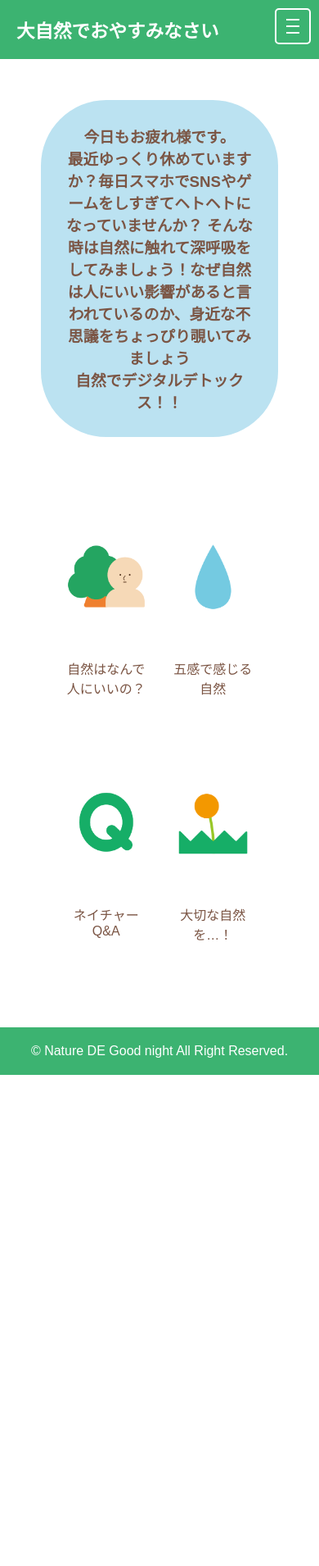
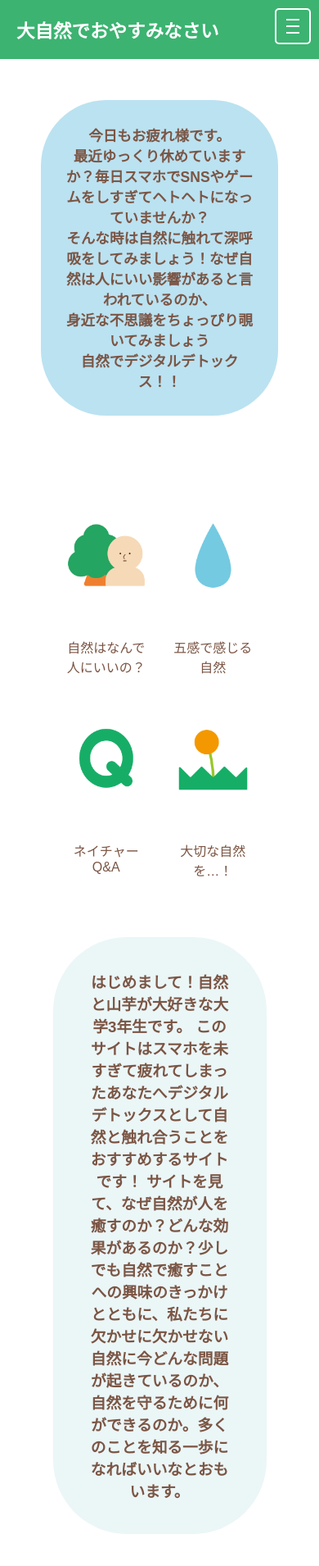
Before and after one commit to Skh632/goodnight_nature, a plain HTML site: page index.html in a window 390 px wide. Shown: the top 1910 px of the page at 82% size. Before the commit the page ends 1311 px from the top, so only its background shows below. Drawn offline with Linux system fonts and the light colour scheme; a web font is replaced by a local one.

Commit message:
Add files via upload

```diff
--- a/index.html
+++ b/index.html
@@ -37,7 +37,8 @@
       <section>
          <h3>今日もお疲れ様です。<br>
         最近ゆっくり休めていますか？毎日スマホでSNSやゲームをしすぎてヘトヘトになっていませんか？
-      そんな時は自然に触れて深呼吸をしてみましょう！なぜ自然は人にいい影響があると言われているのか、身近な不思議をちょっぴり覗いてみましょう
+      <br>そんな時は自然に触れて深呼吸をしてみましょう！なぜ自然は人にいい影響があると言われているのか、
+      <br>身近な不思議をちょっぴり覗いてみましょう
       <br>自然でデジタルデトックス！！</h3>
     </section>
         <article>
@@ -57,11 +58,18 @@
             <a href="index5.html"><div class="btn4"></div></a>
             <p>大切な自然を…！</p>
           </div>
+
+          <div class="section2">
+            <h3>はじめまして！自然と山芋が大好きな大学3年生です。
+              <br>このサイトはスマホを未すぎて疲れてしまったあなたへデジタルデトックスとして自然と触れ合うことをおすすめするサイトです！
+              <br>サイトを見て、なぜ自然が人を癒すのか？どんな効果があるのか？少しでも自然で癒すことへの興味のきっかけとともに、私たちに欠かせに欠かせない自然に今どんな問題が起きているのか、自然を守るために何ができるのか。多くのことを知る一歩になればいいなとおもいます。
+            </h3>
+          </div>
         </main>
         </article>
 
     <footer>
-      <p>&copy; Nature DE Good night All Right Reserved. </p>
+      <p>&copy; 大自然でおやすみなさい </p>
     </footer>
   </div><!-- #wrap-->
 </body>
--- a/style.css
+++ b/style.css
@@ -29,7 +29,7 @@ header {
   overflow: hidden;
   background-color: #0074c2a6;
   transition: height .5s;
-  font-size: medium;
+  font-size: 48 / 750 * 100vw;
   font-weight: bold;
   font-family: 'Zen Maru Gothic', sans-serif;
 }
@@ -58,7 +58,7 @@ section {
   padding: 30px 30px;
   background-color: #bbe2f1 ;
   border-radius: 80px;
-  font-size: medium;
+  font-size: 48 / 750 * 100vw;
   text-align: center;
   color: #7b5544 ;
   font-family: 'Zen Maru Gothic', sans-serif;
@@ -68,12 +68,12 @@ section {
 article {
   margin: auto;
   width:90%;
-  height: 400px;
+  /*height: 400px;*/
   background: #ffffff;
   /* flex: 3; */
   display: flex;
   flex-wrap: wrap;
-  height: 600px;
+  /*height: 600px; */
   font-size: medium;
   color: #7b5544;
   font-family: 'Zen Maru Gothic', sans-serif;
@@ -230,6 +230,18 @@ label {
   background: url(image/A@2x.png) no-repeat center;
   background-size: contain;
 }
+
+.section2 {
+  margin-top: 70px;
+  margin-bottom: 100px;
+  padding: 40px 40px;
+  background-color: #ebf6f7 ;
+  border-radius: 90px;
+  font-size: medium;
+  text-align: center;
+  color: #7b5544 ;
+  font-family: 'Zen Maru Gothic', sans-serif;
+}
 @media all and (min-width: 600px) {
 
   /*.main-menu ul {
@@ -263,6 +275,23 @@ label {
 /*タブレット用   600px以上〜*/
 @media all and (min-width: 600px) {
 
+.text br {
+    display: none;
+  }
+
+}
+
+@media only screen and (max-width: 500px) {
+
+  .section br {
+    display: none;
+  }
+
+  .section2 br {
+    display: none;
+  }
+
+  .section { font: size 10px;}
 }
 
 /*コンピュータ用   1025px以上〜*/
```
Also changed, not shown: index2.html (+1 -1 lines), index3.html (+1 -1 lines), index4.html (+1 -1 lines), index5.html (+1 -1 lines).
